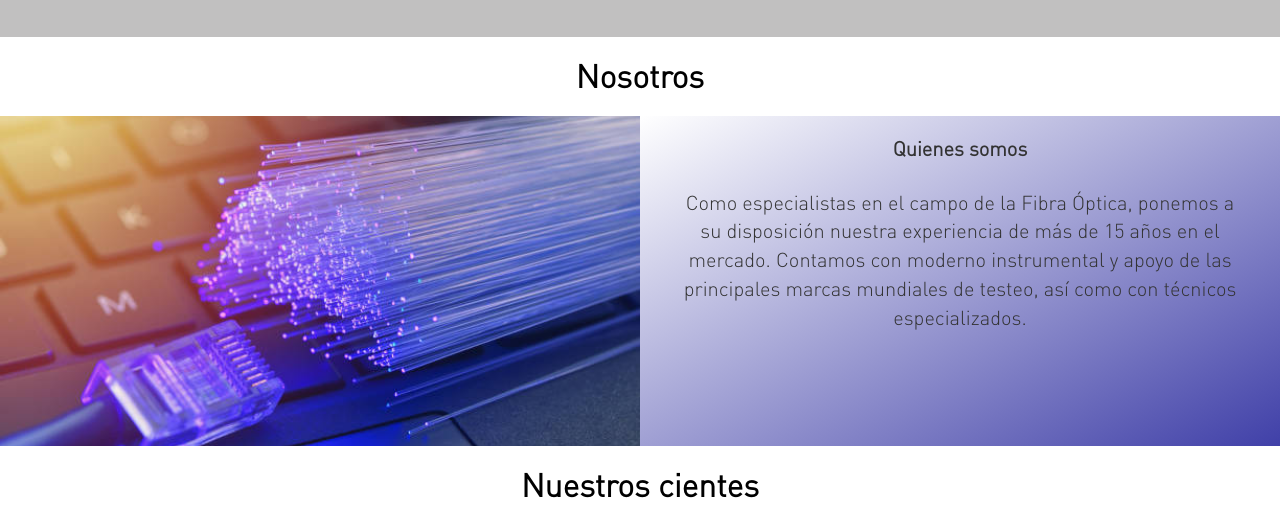
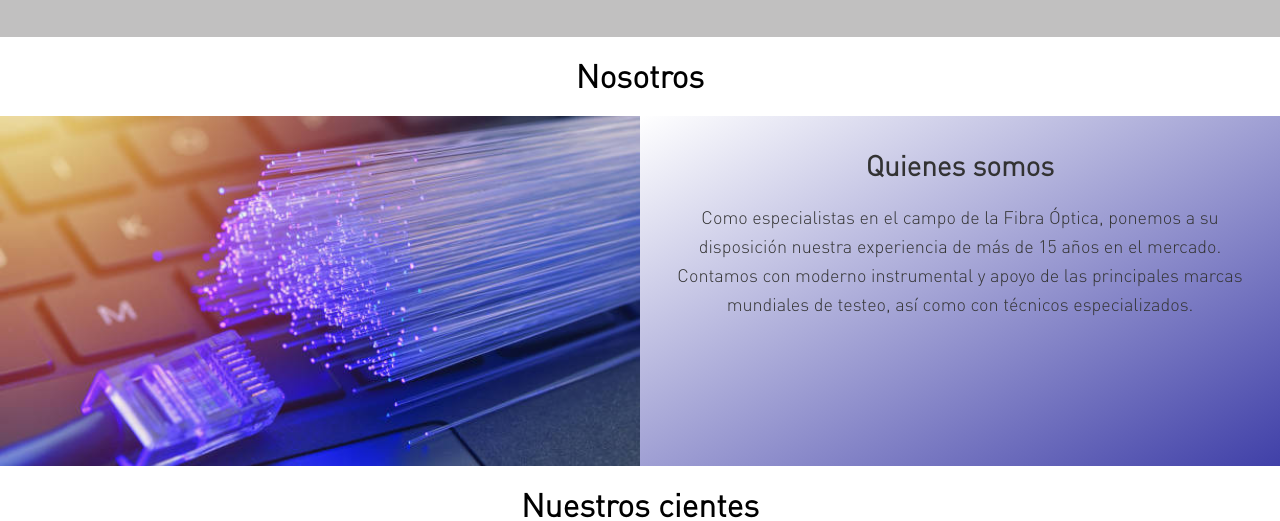
Before and after one commit to NitzaResua/PF-Resua, a plain HTML site: page index.html in a window 1280 px wide. Shown: the part 736-1257 px from the top of the page. Drawn offline with nearby package versions, Linux system fonts and the light colour scheme; files whose address does not match are found by name.

Commit message:
cambios finales para 3ra entrega

```diff
--- a/Estilos/_home.scss
+++ b/Estilos/_home.scss
@@ -1,12 +1,13 @@
-@mixin enlaces{
+@mixin enlaces {
     text-decoration: none;
     color: $color-blanco;
 }
 
-    @mixin subtitulo{
+@mixin subtitulo {
     font-weight: bold;
     text-align: center;
 }
+
 /* inicio de Home*/
 .navbar {
     background-color: $color-azul !important;
@@ -17,7 +18,7 @@ main {
     background-image: url(../Imagenes/fondo.jpg);
     background-size: cover;
     background-position: center;
-    color:$color-blanco;
+    color: $color-blanco;
     display: flex;
     justify-content: center;
     align-items: center;
@@ -83,7 +84,7 @@ h2 {
         background-image: url(../Imagenes/fondoo.jpg);
         background-size: cover;
         background-position: center;
-        height: 330px;
+        height: 350px;
         width: 100%;
     }
 
@@ -97,11 +98,10 @@ h2 {
 
 .nright h3 {
     color: $color_gris;
-    font-size: 20px;
     font-weight: bold;
+    padding: 13px;
 }
 
-.nright p {
-    padding: 20px;
-    font-size: 20px;
+.nright p{
+    font-size: 18px;
 }
```
Also changed, not shown: Estilos/estilos.css, 1 other file.
